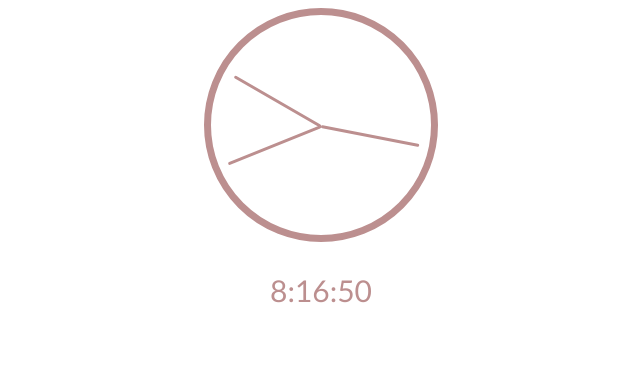
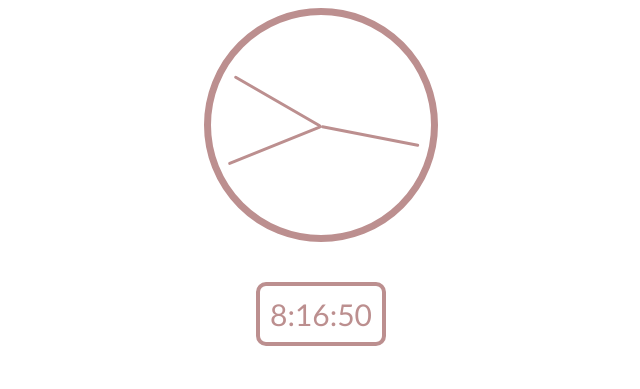
Before and after one commit to shahzaibkhalid/sassy-clock, a plain HTML site: page index.html in a window 1280 px wide. Shown: the whole page, without its empty margins (319-959 px from the left). Drawn offline with Linux system fonts and the light colour scheme.

```diff
--- a/index.html
+++ b/index.html
@@ -16,7 +16,9 @@
                 <div id="second-hand" class="hand"></div>
             </div>
         </div>
-        <p class="digital-clock"></p>
+        <div class="digital-clock">
+            <p class="digital-clock-time"></p>
+        </div>
         <script src="./script.js"></script>
     </body>
 </html>
--- a/script.js
+++ b/script.js
@@ -2,7 +2,7 @@
     const hourHand = document.getElementById('hour-hand');
     const minHand = document.getElementById('minute-hand');
     const secHand = document.getElementById('second-hand');
-    const digitalClock = document.querySelector('.digital-clock');
+    const digitalClock = document.querySelector('.digital-clock-time');
 
     let now = new Date();
     let hour = now.getHours();
--- a/style.css
+++ b/style.css
@@ -25,7 +25,14 @@
 }
 .digital-clock {
     text-align: center;
+}
+.digital-clock-time {
     color: rosybrown;
     font-size: 30px;
     font-family: Calibri, sans-serif;
+    border: 4px solid rosybrown;
+    display: inline-block;
+    border-radius: 10px;
+    padding: 10px;
+    margin: 40px auto;
 }
```
